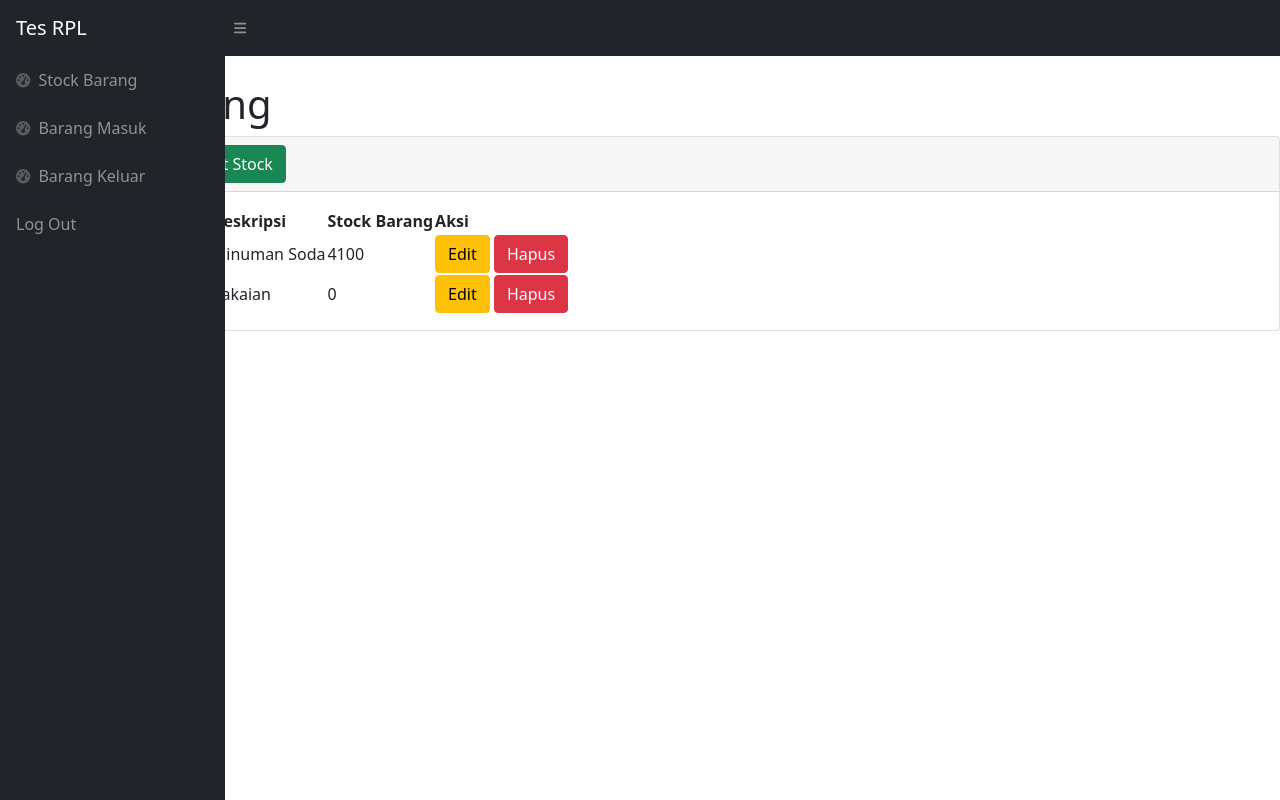
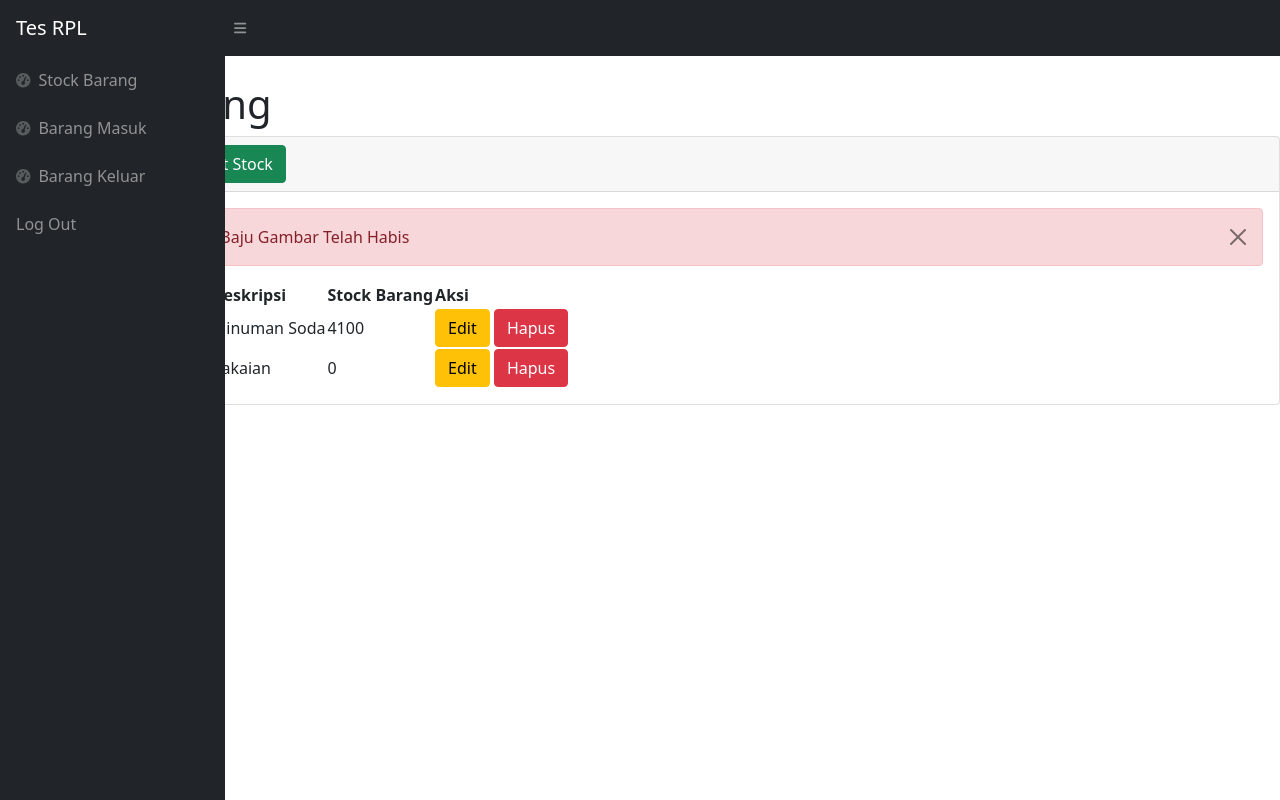
Before and after one commit to richards0904/coba, a PHP site: page / in a window 1280 px wide. Run offline with PHP 8.4, Linux system fonts and the light colour scheme; a user stored in the database is signed in; data comes from the database, SQL or seed files in the repository; both versions use the stored data as it was after the commit; some libraries are stand-ins or nearby versions.

Commit message:
Add files via upload

```diff
--- a/tesStockBarang/function.php
+++ b/tesStockBarang/function.php
@@ -48,6 +48,8 @@
     // mengambil data dari tabel stock
     $cekstocknow = mysqli_query($conn,"select * from stock where idbarang ='$barangout'");
     $ambilstock = mysqli_fetch_array($cekstocknow);
+    //kalau barangnya cukup
+    if($ambilstock>=$qtykeluar){
         // mengambil data stockbarang dri tabel stock
         $stocknow = $ambilstock['stockbarang'];
         $stockqty = $stocknow-$qtykeluar;
@@ -61,6 +63,15 @@
         }else{
             echo "Gagal Memasukan Data";
             header("location:keluar.php");
+        }
+    // kalau barangnya tidak cukup
+    }else{
+        echo'
+        <script>
+            alert("Stock saat ini tidak mencukupi");
+            window.location.href="keluar.php";
+        </script>
+        ';
     }
 }
 // edit stock barang
--- a/tesStockBarang/index.php
+++ b/tesStockBarang/index.php
@@ -63,6 +63,19 @@
                         <a href="export.php" class="btn btn-success">Export Stock<a>
                     </div>
                     <div class="card-body">
+                        <?php
+                            $ambildatastock = mysqli_query($conn,"select*from stock where stockbarang < 1");
+                            while($datastock =  mysqli_fetch_array($ambildatastock)){
+                                $namastock = $datastock['namabarang'];
+
+                        ?>
+                        <div class="alert alert-danger alert-dismissible fade show">
+                            <button type="button" class="btn-close" data-bs-dismiss="alert"></button>
+                            <strong>Perhatian</strong> Stock Barang <?=$namastock;?> Telah Habis
+                        </div>
+                        <?php
+                            }
+                        ?>
                         <table id="datatablesSimple">
                             <thead>
                                 <tr>
```
Also changed, not shown: tesStockBarang/tesstockbarang.sql (+5 -4 lines). Lines whose indentation alone changed are shown as unchanged.
